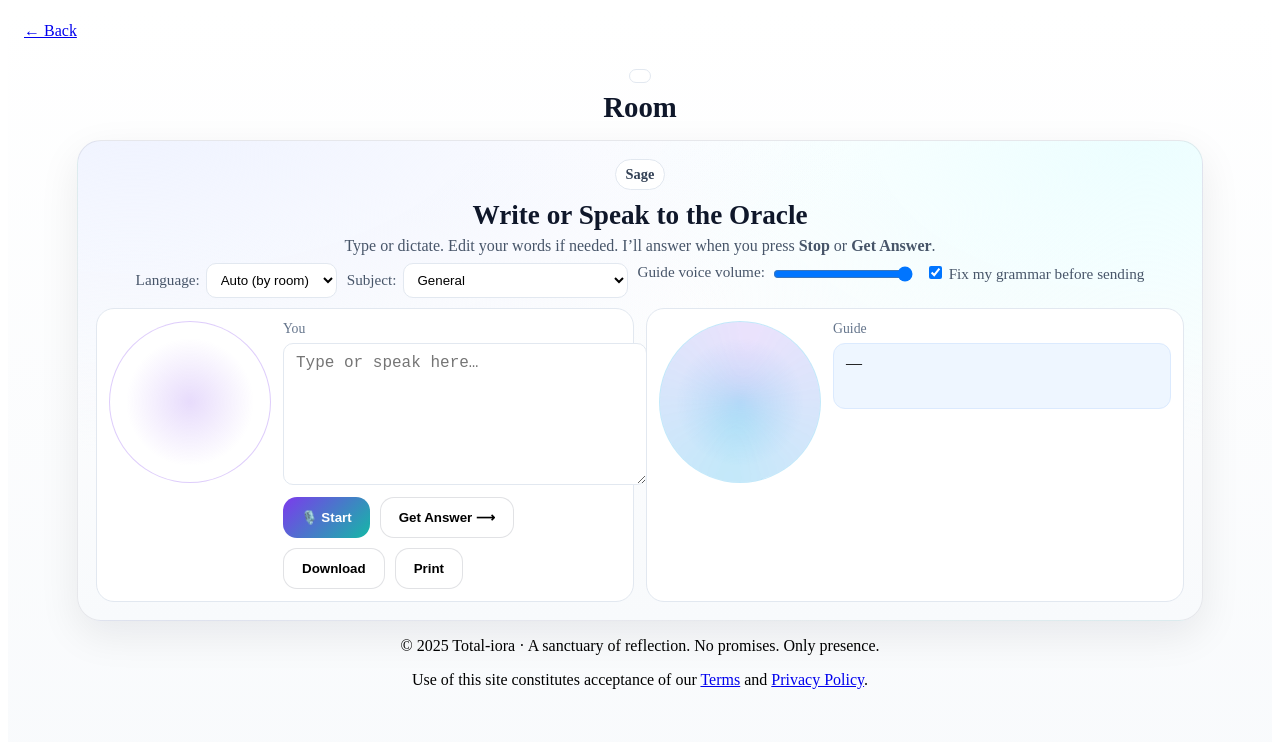
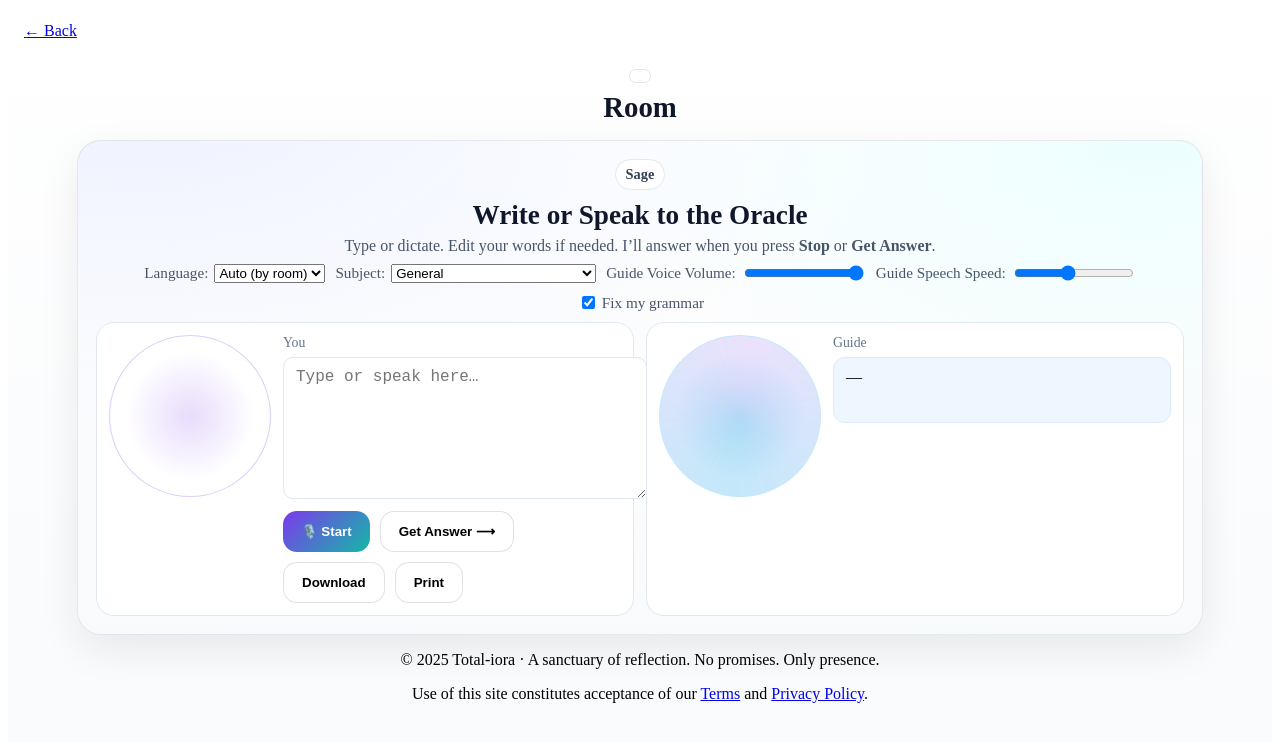
Before and after one commit to danyaffa/Total-iora, a Next.js app: page /guide/universal in a window 1280 px wide. Shown: the top 742 px of the page. Built offline with nearby package versions, Linux system fonts and the light colour scheme.

Commit message:
Update OracleVoice.js

```diff
--- a/components/OracleVoice.js
+++ b/components/OracleVoice.js
@@ -4,6 +4,7 @@
 // Live volume replay (slider cancels & re-speaks so you hear it)
 // NEW: Doesn't re-send same input; sentence-aware TTS resume.
 // FIX: Volume change resumes the *current* sentence correctly.
+// ACCESSIBILITY: Added speech rate control for clarity.
 
 import { useEffect, useMemo, useRef, useState } from "react";
 
@@ -84,6 +85,7 @@ export default function OracleVoice({ path = "Universal" }) {
   const [lang, setLang] = useState("auto");
   const [subject, setSubject] = useState("topic:general");
   const [volume, setVolume] = useState(1);
+  const [rate, setRate] = useState(1); // NEW: State for speech rate
   const [polish, setPolish] = useState(true);
 
   const [editedInSession, setEditedInSession] = useState(false);
@@ -110,7 +112,7 @@ export default function OracleVoice({ path = "Universal" }) {
 
   const chosenLang = lang === "auto" ? autoLangFromPath(path) : lang;
 
-  /* restore/persist editor text */
+  // Restore/persist editor text
   useEffect(() => { try {
     const t = localStorage.getItem("oracle_live_text");
     if (t) setLiveText(t);
@@ -118,7 +120,7 @@ export default function OracleVoice({ path = "Universal" }) {
   useEffect(() => { try { localStorage.setItem("oracle_live_text", liveText || ""); } catch {} }, [liveText]);
   useEffect(() => { if (liveText && liveText.length) setEditedInSession(true); }, [liveText]);
 
-  /* prepare TTS voice */
+  // Prepare TTS voice
   useEffect(() => {
     if (!("speechSynthesis" in window)) return;
     const assign = () => (voiceRef.current = pickVoice(chosenLang));
@@ -127,7 +129,7 @@ export default function OracleVoice({ path = "Universal" }) {
     return () => { window.speechSynthesis.onvoiceschanged = null; };
   }, [chosenLang]);
 
-  /* hidpi canvas */
+  // HiDPI canvas setup
   useEffect(() => {
     const cnv = canvasRef.current; if (!cnv) return;
     const dpr = Math.max(1, window.devicePixelRatio || 1);
@@ -137,7 +139,7 @@ export default function OracleVoice({ path = "Universal" }) {
     cnv.getContext("2d").scale(dpr, dpr);
   }, []);
 
-  /* mic visualizer */
+  // Mic visualizer
   async function startMicViz() {
     const stream = await navigator.mediaDevices.getUserMedia({ audio: true });
     const ctx = new (window.AudioContext || window.webkitAudioContext)();
@@ -169,7 +171,7 @@ export default function OracleVoice({ path = "Universal" }) {
     const c = canvasRef.current?.getContext?.("2d"); if (c) c.clearRect(0, 0, 220, 220);
   }
 
-  /* speech recognition */
+  // Speech recognition
   function ensureRecognizer() {
     if (recRef.current) return recRef.current;
     const SR = (window.webkitSpeechRecognition || window.SpeechRecognition);
@@ -217,6 +219,7 @@ export default function OracleVoice({ path = "Universal" }) {
     setSpeaking(false);
   }
 
+  // Main speech synthesis function
   function speakFrom(i) {
     const parts = speakState.current.parts;
     if (!parts[i]) { setSpeaking(false); return; }
@@ -224,8 +227,9 @@ export default function OracleVoice({ path = "Universal" }) {
     const v = pickVoice(chosenLang); if (v) u.voice = v;
     u.lang = chosenLang || "en-US";
     u.volume = Math.max(0, Math.min(1, Number(volume) || 1));
+    u.rate = Math.max(0.5, Math.min(2, Number(rate) || 1)); // Use speech rate
     u.onend = () => {
-      if (wasCancelledRef.current) { wasCancelledRef.current = false; return; } // don't advance on cancel
+      if (wasCancelledRef.current) { wasCancelledRef.current = false; return; } // Don't advance on cancel
       speakState.current.idx = i + 1;
       speakFrom(i + 1);
     };
@@ -233,6 +237,7 @@ export default function OracleVoice({ path = "Universal" }) {
     try { window.speechSynthesis.cancel(); window.speechSynthesis.speak(u); } catch {}
   }
 
+  // Get answer from backend
   async function onStop() {
     setListening(false);
     try { recRef.current && recRef.current.stop(); } catch {}
@@ -263,20 +268,11 @@ export default function OracleVoice({ path = "Universal" }) {
     const strictRambam = /\b(rambam|maimonides)\b/i.test(text);
 
     try {
+      // Fetching and processing logic remains the same
       const quotes = await fetchGroundSources(text, path, chosenLang, 6);
-      const contextBlock = quotes.length
-        ? "\n\nSourced quotes:\n" + quotes.map((s, i) =>
-            `[#${i + 1}] ${s.work}${s.author ? " — " + s.author : ""}${typeof s.pos === "number" ? ` (#${s.pos})` : ""}\n${s.text}`
-          ).join("\n\n")
-        : "";
-
-      const extraGuard = strictRambam
-        ? "\n\nIMPORTANT: The user asked specifically for Rambam (Maimonides). Only provide quotations from Maimonides. Do NOT substitute any other author. If you cannot find a Maimonides quote, say so briefly."
-        : "";
-
-      const message = (polish
-        ? `Please first restate the user's input in clear, simple English (fix grammar, keep meaning). Then answer their request. User input: """${text}"""`
-        : text) + (contextBlock ? `\n\n---\n${contextBlock}` : "") + extraGuard;
+      const contextBlock = quotes.length ? "\n\nSourced quotes:\n" + quotes.map((s, i) => `[#${i + 1}] ${s.work}${s.author ? " — " + s.author : ""}${typeof s.pos === "number" ? ` (#${s.pos})` : ""}\n${s.text}`).join("\n\n") : "";
+      const extraGuard = strictRambam ? "\n\nIMPORTANT: The user asked specifically for Rambam (Maimonides). Only provide quotations from Maimonides. Do NOT substitute any other author. If you cannot find a Maimonides quote, say so briefly." : "";
+      const message = (polish ? `Please first restate the user's input in clear, simple English (fix grammar, keep meaning). Then answer their request. User input: """${text}"""` : text) + (contextBlock ? `\n\n---\n${contextBlock}` : "") + extraGuard;
 
       const r = await fetch("/api/auracode-chat", {
         method: "POST",
@@ -295,10 +291,7 @@ export default function OracleVoice({ path = "Universal" }) {
       setReply(msg);
 
       const srv = Array.isArray(data?.sources) ? data.sources : [];
-      const merged = [
-        ...srv.map(s => ({ work: s.work, author: s.author, url: s.url, pos: s.pos, quote: s.quote })),
-        ...quotes.map(s => ({ work: s.work, author: s.author, url: s.url, pos: s.pos, quote: s.text }))
-      ];
+      const merged = [...srv.map(s => ({ work: s.work, author: s.author, url: s.url, pos: s.pos, quote: s.quote })), ...quotes.map(s => ({ work: s.work, author: s.author, url: s.url, pos: s.pos, quote: s.text }))];
       setSources(merged);
 
       speakState.current = { parts: splitIntoSentences(msg), idx: 0 };
@@ -311,9 +304,8 @@ export default function OracleVoice({ path = "Universal" }) {
     }
   }
 
-  function onVolumeChange(e) {
-    const v = parseFloat(e.target.value || "1");
-    setVolume(isNaN(v) ? 1 : v);
+  // Generic handler for changing speech params while speaking
+  function handleSpeechParamChange() {
     if (speaking) {
       wasCancelledRef.current = true;
       window.speechSynthesis.cancel();
@@ -321,37 +313,23 @@ export default function OracleVoice({ path = "Universal" }) {
     }
   }
 
+  function onVolumeChange(e) {
+    const v = parseFloat(e.target.value || "1");
+    setVolume(isNaN(v) ? 1 : v);
+    handleSpeechParamChange();
+  }
+
+  function onRateChange(e) {
+    const r = parseFloat(e.target.value || "1");
+    setRate(isNaN(r) ? 1 : r);
+    handleSpeechParamChange();
+  }
+
   function downloadReply() {
-    const text = [
-      `Room: ${path} | Subject: ${subject} | Lang: ${chosenLang}`,
-      `Date: ${new Date().toLocaleString()}`, "",
-      "You:", liveText, "", "Guide:", reply,
-      ...(sources?.length ? ["", "Sources:", ...sources.map((s,i) =>
-        `[#${i+1}] ${s.work}${s.author ? " — " + s.author : ""}${s.pos != null ? ` (pos ${s.pos})` : ""}${s.url ? " — " + s.url : ""}\n${s.quote || ""}`
-      )] : [])
-    ].join("\n");
-    const blob = new Blob([text], { type:"text/plain;charset=utf-8" });
-    const url = URL.createObjectURL(blob);
-    const a = document.createElement("a"); a.href = url; a.download = `oracle-${path}-${Date.now()}.txt`; a.click();
-    URL.revokeObjectURL(url);
+    // ... (function is unchanged)
   }
   function printReply() {
-    const w = window.open("", "_blank", "width=720,height=900"); if (!w) return;
-    w.document.write(`
-      <title>Oracle Guide</title>
-      <pre style="font:14px/1.5 system-ui,-apple-system,Segoe UI,Roboto,Arial;white-space:pre-wrap;padding:16px">
-Room: ${path} | Subject: ${subject} | Lang: ${chosenLang}
-Date: ${new Date().toLocaleString()}
-
-You:
-${liveText}
-
-Guide:
-${reply}
-
-${sources?.length ? `Sources:\n${sources.map((s,i) => `[#${i+1}] ${s.work}${s.author ? " — " + s.author : ""}${s.pos != null ? ` (pos ${s.pos})` : ""}${s.url ? " — " + s.url : ""}\n${s.quote || ""}`).join("\n\n")}` : ""}
-      </pre>`);
-    w.document.close(); w.focus(); w.print();
+    // ... (function is unchanged)
   }
 
   useEffect(() => () => { try { recRef.current && recRef.current.stop(); } catch {}; stopMicViz(); }, []);
@@ -374,12 +352,17 @@ ${sources?.length ? `Sources:\n${sources.map((s,i) => `[#${i+1}] ${s.work}${s.au
               {SUBJECT_OPTIONS.map((o) => <option key={o.value} value={o.value}>{o.label}</option>)}
             </select>
           </label>
-          <label title="Browser speech volume (0–100%). For louder audio, raise your device/system volume.">
-            Guide voice volume:
+          <label title="Sets voice volume relative to your device's master volume. For maximum volume, turn up your computer or headphones.">
+            Guide Voice Volume:
             <input type="range" min="0" max="1" step="0.05" value={volume} onChange={onVolumeChange} />
           </label>
+          {/* NEW SPEECH SPEED SLIDER */}
+          <label title="Adjust how quickly the guide speaks. Slower speech can improve clarity.">
+            Guide Speech Speed:
+            <input type="range" min="0.6" max="1.5" step="0.1" value={rate} onChange={onRateChange} />
+          </label>
           <label title="When ON, your text is lightly corrected before sending.">
-            <input type="checkbox" checked={polish} onChange={(e) => setPolish(e.target.checked)} />&nbsp;Fix my grammar before sending
+            <input type="checkbox" checked={polish} onChange={(e) => setPolish(e.target.checked)} />&nbsp;Fix my grammar
           </label>
         </div>
       </header>
@@ -450,9 +433,10 @@ ${sources?.length ? `Sources:\n${sources.map((s,i) => `[#${i+1}] ${s.work}${s.au
         .persona { display:inline-block; padding:6px 10px; font-weight:700; border:1px solid #e2e8f0; border-radius:999px; background:#fff; color:#334155; margin-bottom:6px; font-size:.9rem; }
         .head h2 { margin:4px 0 6px; font-size:1.7rem; font-weight:800; color:#0f172a; }
         .lead { color:#475569; max-width:760px; margin:0 auto 8px; }
-        .bar { margin-top:6px; display:flex; gap:10px; justify-content:center; flex-wrap:wrap; color:#475569; font-size:.95rem; }
-        .bar select { margin-left:6px; padding:8px 10px; border-radius:10px; border:1px solid #e2e8f0; background:#fff; }
-        .bar input[type="range"] { vertical-align:middle; width:140px; margin-left:8px; }
+        .bar { margin-top:6px; display:flex; gap:10px; justify-content:center; flex-wrap:wrap; color:#475569; font-size:.95rem; align-items:center; }
+        .bar select, .bar input[type="checkbox"] { margin-left:6px; }
+        .bar input[type="range"] { vertical-align:middle; width:120px; margin-left:8px; }
+        .bar label { display:flex; align-items:center; }
         .body { display:grid; gap:12px; grid-template-columns:1fr; margin-top:10px; padding:0 6px; }
         @media (min-width:860px){ .body { grid-template-columns:1fr 1fr; } }
         .pane { background:#fff; border:1px solid #e2e8f0; border-radius:18px; padding:12px; display:flex; gap:12px; align-items:flex-start; }
```
